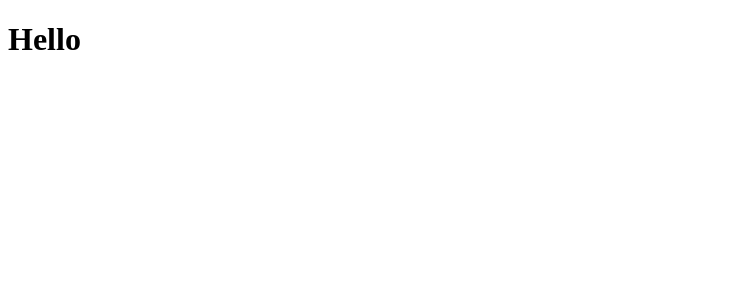
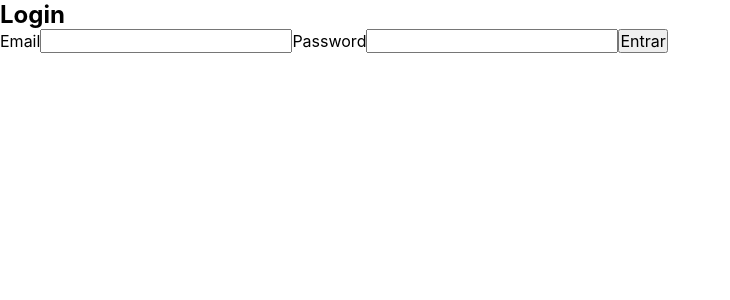
Before and after one commit to JacqueKajiya/front-end-mycontacts, a React (Vite) app: page / in a window 1280 px wide. Shown: the top 300 px of the page, without its empty margins (0-730 px from the left). Built offline with nearby package versions, Linux system fonts and the light colour scheme.

Commit message:
feat: conected to API and login route created

```diff
--- a/package.json
+++ b/package.json
@@ -10,6 +10,7 @@
     "preview": "vite preview"
   },
   "dependencies": {
+    "@hookform/resolvers": "^3.1.0",
     "axios": "^1.4.0",
     "react": "^18.2.0",
     "react-dom": "^18.2.0",
--- a/src/App.tsx
+++ b/src/App.tsx
@@ -1,9 +1,15 @@
+import { AuthProvider } from "./providers/authProvider"
+import { RoutesMain } from "./routes"
+import GlobalStyle from "./styles/GlobalStyle"
 
 function App() {
 
   return (
     <>
-    <h1>Hello</h1>
+    <GlobalStyle />
+    <AuthProvider>
+      <RoutesMain />
+    </AuthProvider>
     </>
   )
 }
--- /dev/null
+++ b/src/hooks/useAuth.tsx
@@ -0,0 +1,8 @@
+import { useContext } from "react"
+import { AuthContext } from "../providers/authProvider"
+
+export const useAuth = () =>{
+    const authContext = useContext(AuthContext)
+
+    return authContext
+}
--- a/src/pages/Login/index.tsx
+++ b/src/pages/Login/index.tsx
@@ -1,5 +1,27 @@
+import { zodResolver } from "@hookform/resolvers/zod"
+import { LoginData, schema } from "./validator"
+import { useForm } from "react-hook-form"
+import { useAuth } from "../../hooks/useAuth"
+
 export const Login= () =>{
+    const {signIn} = useAuth();
+    const {register, handleSubmit} = useForm<LoginData>({
+        resolver: zodResolver(schema)
+    })
+
     return(
-        <h1>Login</h1>
+        <main>
+            <h2>Login</h2>
+
+            <form onSubmit={handleSubmit(signIn)}>
+                <label htmlFor="email">Email</label>
+                <input type="email" id="email" {...register('email')} />
+
+                <label htmlFor="password">Password</label>
+                <input type="password" id="password" {...register('password')} />
+
+                <button type="submit">Entrar</button>
+                </form>
+        </main>
     )
 }
--- /dev/null
+++ b/src/pages/Login/validator.ts
@@ -0,0 +1,8 @@
+import { z } from "zod"
+
+export const schema = z.object({
+    email: z.string().email("Digite um e-mail"),
+    password: z.string().nonempty("Senha é obrigatória!")
+})
+
+export type LoginData = z.infer<typeof schema>
--- /dev/null
+++ b/src/providers/authProvider.tsx
@@ -0,0 +1,54 @@
+import { ReactNode, createContext, useEffect, useState } from "react";
+import { useNavigate } from "react-router-dom"
+
+import { LoginData } from "../pages/Login/validator";
+import { api } from "../services/api";
+
+interface AuthProviderProps{
+    children: ReactNode
+}
+
+interface AuthContextValues{
+    signIn: (data: LoginData) => void;
+    loading: boolean;
+}
+
+export const AuthContext = createContext<AuthContextValues>({} as AuthContextValues)
+
+export const AuthProvider = ({children}: AuthProviderProps) =>{
+    const navigate = useNavigate()
+    const [loading, setLoading] = useState(true)
+
+    useEffect(() =>{
+        const token = localStorage.getItem("my-contacts:token")
+
+        if(!token){
+            setLoading(false)
+            return
+        }
+
+        api.defaults.headers.common.authorization = `Bearer ${token}`
+        setLoading(false)
+    }, [])
+
+    const signIn = async (data: LoginData) =>{
+        try{
+            const response = await api.post("/login", data)
+
+            const { token } = response.data
+
+            api.defaults.headers.common.authorization = `Bearer{token}`
+            localStorage.setItem("my-contacts:token", token)
+
+            navigate('dashboard')
+        }catch (error){
+            console.error(error)
+        }
+    }
+
+    return(
+        <AuthContext.Provider value={{signIn, loading}}>
+            {children}
+        </AuthContext.Provider>
+    )
+}
--- a/src/routes/index.tsx
+++ b/src/routes/index.tsx
@@ -1,10 +1,12 @@
 import { Route, Routes } from 'react-router-dom'
+import { Login } from '../pages/Login'
+import { DashBoard } from '../pages/Dashboard'
 
 export const RoutesMain = () =>{
     return(
         <Routes>
-            <Route path="/" />
-            <Route path="/dashboard" />
+            <Route path="/" element={<Login/>} />
+            <Route path="/dashboard" element={<DashBoard/>} />
         </Routes>
     )
 }
--- /dev/null
+++ b/src/services/api.ts
@@ -0,0 +1,6 @@
+import axios from "axios"
+
+export const api = axios.create({
+    baseURL: "https://localhost:3000/",
+    timeout: 5000,
+})
--- /dev/null
+++ b/src/styles/GlobalStyle.ts
@@ -0,0 +1,45 @@
+import { createGlobalStyle } from "styled-components";
+
+export default createGlobalStyle`
+
+    :root{
+
+
+        font-size: 60%;
+    }
+
+    @media(min-width: 700px){
+        :root{
+            font-size: 62.5%;
+        }
+    }
+
+    *{
+        margin: 0;
+        padding: 0;
+        outline: 0;
+        box-sizing: border-box;
+    }
+
+    body, html{
+        width: 100vw;
+        height: 100vh;
+    }
+
+    body{
+        /* background-color: ;
+        color: ; */
+
+        overflow-x: hidden;
+    }
+
+    body, input, button, textarea{
+        font-family: 'Inter';
+        font-size: 1.6rem;
+    }
+
+    button{
+        cursor: pointer;
+    }
+
+`
```
Also changed, not shown: 1 other file (tests, documents, lock files or other folders).
